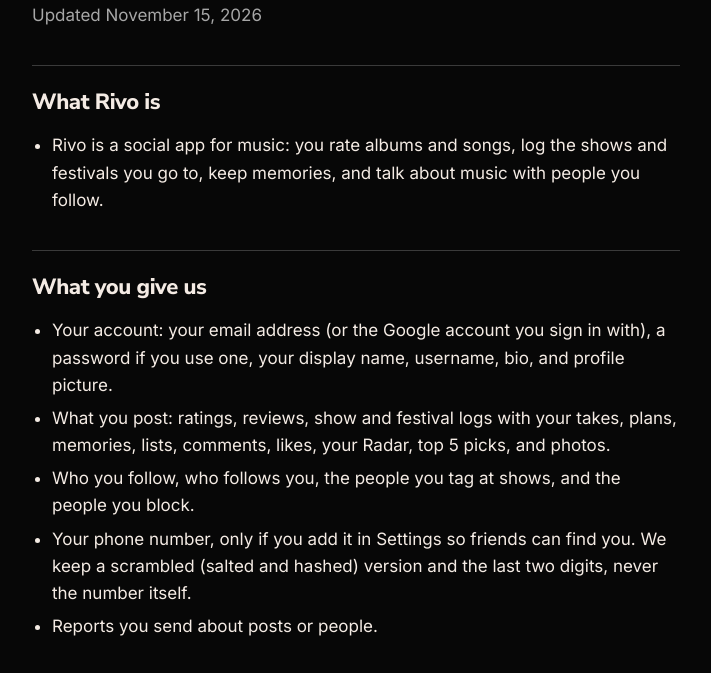
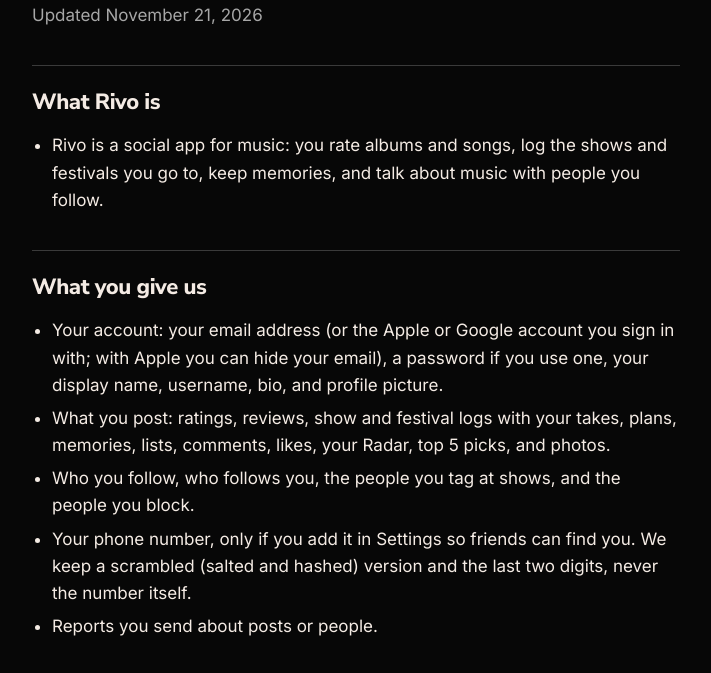
Before and after one commit to letsrivo/letsrivo.github.io, a plain HTML site: page privacy/index.html in a window 1280 px wide. Shown: the part 100-773 px from the top of the page, without its empty margins (284-995 px from the left). Drawn offline with Linux system fonts and the light colour scheme.

Commit message:
Privacy policy: Sign in with Apple

```diff
--- a/privacy/index.html
+++ b/privacy/index.html
@@ -7,14 +7,14 @@ h1{font-size:40px;margin:0 0 8px}h2{font-size:22px;margin:36px 0 8px;padding-top
 .dot{color:var(--accent)}p.meta{color:var(--muted);margin:0}ul{padding-left:20px}li{margin:6px 0}
 a{color:var(--fg)}.btn{display:inline-block;margin-top:24px;background:var(--accent);color:#070707;font-weight:800;text-decoration:none;padding:14px 24px;border-radius:999px}
 </style></head><body><main><h1>Rivo privacy policy<span class="dot">.</span></h1>
-<p class="meta">Updated November 15, 2026</p>
+<p class="meta">Updated November 21, 2026</p>
 <h2>What Rivo is</h2>
 <ul>
 <li>Rivo is a social app for music: you rate albums and songs, log the shows and festivals you go to, keep memories, and talk about music with people you follow.</li>
 </ul>
 <h2>What you give us</h2>
 <ul>
-<li>Your account: your email address (or the Google account you sign in with), a password if you use one, your display name, username, bio, and profile picture.</li>
+<li>Your account: your email address (or the Apple or Google account you sign in with; with Apple you can hide your email), a password if you use one, your display name, username, bio, and profile picture.</li>
 <li>What you post: ratings, reviews, show and festival logs with your takes, plans, memories, lists, comments, likes, your Radar, top 5 picks, and photos.</li>
 <li>Who you follow, who follows you, the people you tag at shows, and the people you block.</li>
 <li>Your phone number, only if you add it in Settings so friends can find you. We keep a scrambled (salted and hashed) version and the last two digits, never the number itself.</li>
@@ -36,7 +36,7 @@ a{color:var(--fg)}.btn{display:inline-block;margin-top:24px;background:var(--acc
 <h2>Services we use</h2>
 <ul>
 <li>Supabase stores accounts, posts, and photos.</li>
-<li>Google, if you choose to sign in with Google.</li>
+<li>Apple and Google, if you choose to sign in with them.</li>
 <li>Apple Music provides music details, album covers, and artist pictures; MusicBrainz provides venues; Setlist.fm provides setlists. Searches you type are sent to them, without your name or account. Rivo doesn't read or change your Apple Music library and doesn't play music.</li>
 <li>Notifications on your lock screen are scheduled on your phone.</li>
 </ul>
```
